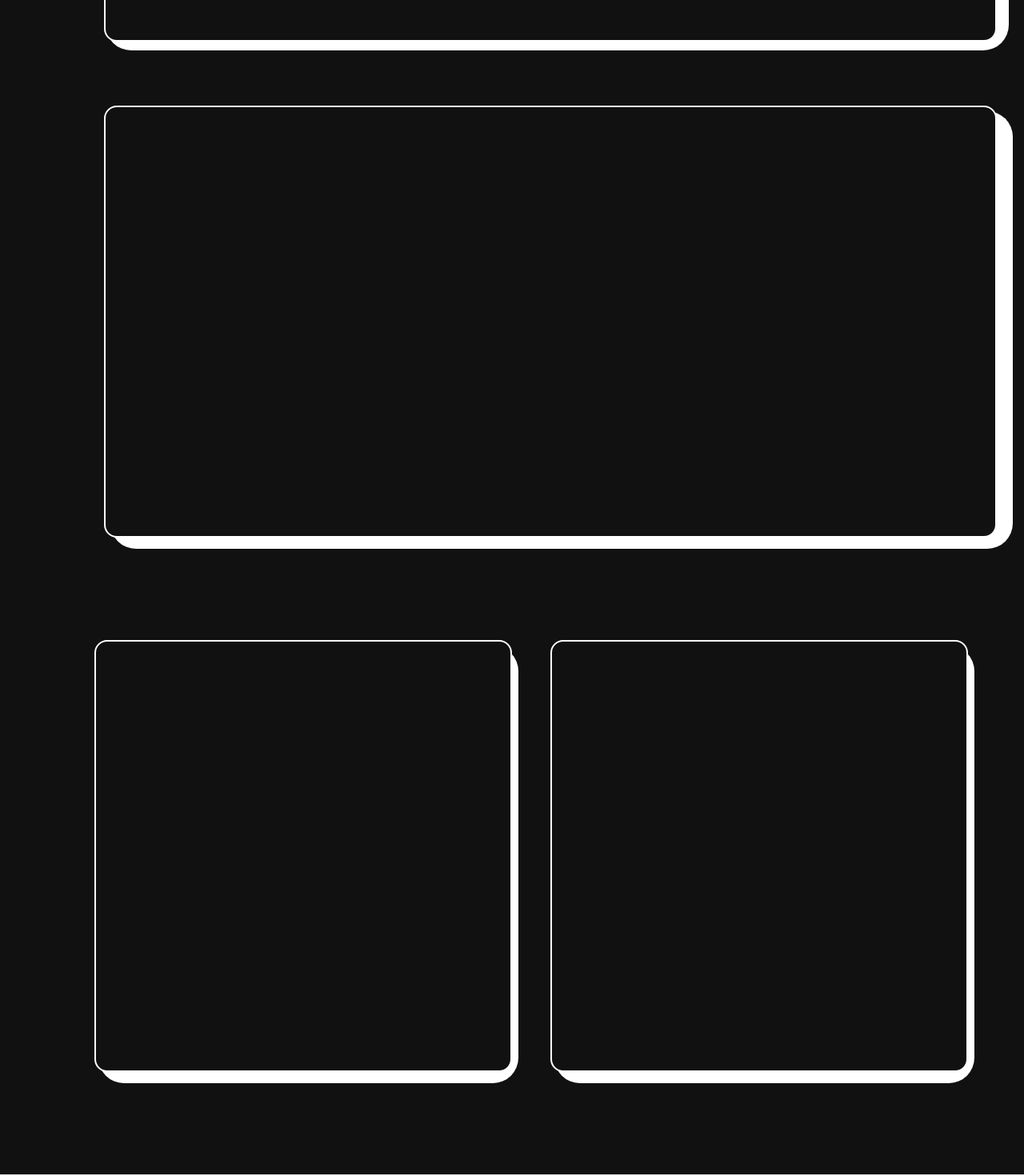
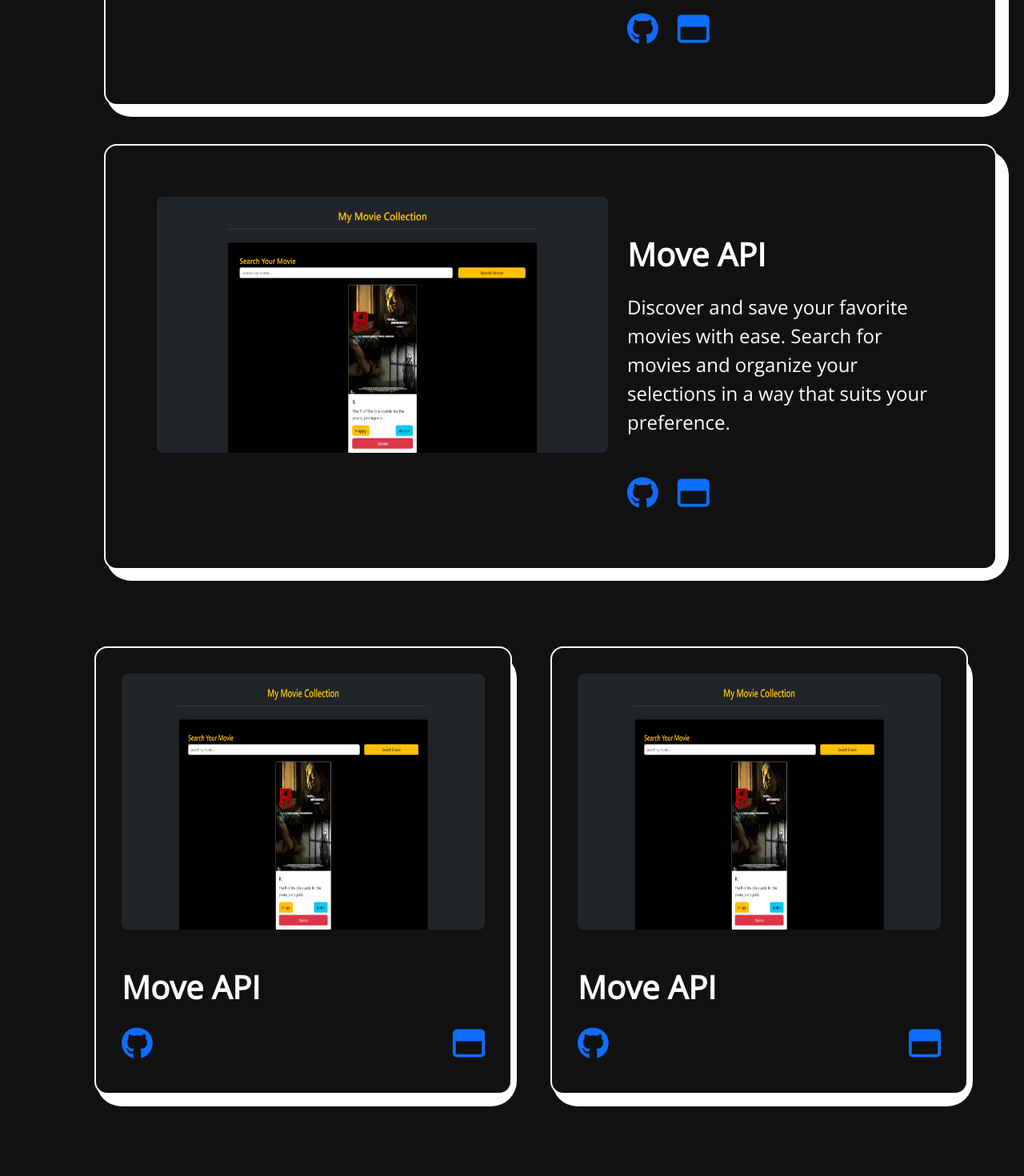
Before and after one commit to GauravShreenet/portfoliomain, a React (Create React App) app: page /project in a window 1280 px wide. Shown: the part 800-2270 px from the top of the page at 80% size. Built offline with nearby package versions, Linux system fonts and the light colour scheme.

Commit message:
added 2 different card component for lagerproject and small project

```diff
--- a/src/Pages/Project.js
+++ b/src/Pages/Project.js
@@ -1,7 +1,42 @@
 import React from 'react'
 import { Card } from '../component/Card'
+import imageMovie from '../asset/movieapi.PNG'
+import { SmallCard } from '../component/SmallCard'
 
 export const Project = () => {
+
+  const projectBig = [
+    {
+      image: imageMovie,
+      title: "Move API",
+      descrip: "Discover and save your favorite movies with ease. Search for movies and organize your selections in a way that suits your preference.",
+      linkGit: "https://github.com/GauravShreenet/MovieApi",
+      linkPage: "https://movie-api-taupe.vercel.app/"
+    },
+    {
+      image: imageMovie,
+      title: "Move API",
+      descrip: "Discover and save your favorite movies with ease. Search for movies and organize your selections in a way that suits your preference.",
+      linkGit: "https://github.com/GauravShreenet/MovieApi",
+      linkPage: "https://movie-api-taupe.vercel.app/"
+    },
+  ]
+
+  const projectSmall = [
+    {
+      image: imageMovie,
+      title: "Move API",
+      linkGit: "https://github.com/GauravShreenet/MovieApi",
+      linkPage: "https://movie-api-taupe.vercel.app/"
+    },
+    {
+      image: imageMovie,
+      title: "Move API",
+      linkGit: "https://github.com/GauravShreenet/MovieApi",
+      linkPage: "https://movie-api-taupe.vercel.app/"
+    },
+  ]
+
   return (
     <>
       <title>GauravShreenet | Project</title>
@@ -10,8 +45,32 @@ export const Project = () => {
           Building the future, one line of code at a time.
         </div>
         <div>
-          <Card />
-          <div className="col mb-5 boxShad ms-5 rounded-4 d-flex justify-content-center align-items-center" style={{ marginTop: '10vh', width: '100%' }}>
+          {projectBig.map((card, i) => (
+            <Card
+              key={i}
+              projectImage={card.image}
+              title={card.title}
+              descrip={card.descrip}
+              linkGit={card.linkGit}
+              linkPage={card.linkPage}
+            />
+          ))}
+        </div>
+
+        <div className="row" style={{ marginBottom: '10vh' }}>
+          {projectSmall.map((item, i) => (
+            <SmallCard
+              key={i}
+              projectImage={item.image}
+              title={item.title}
+              linkGit={item.linkGit}
+              linkPage={item.linkPage}
+            />
+          ))}
+
+        </div>
+
+        {/* <div className="col mb-5 boxShad ms-5 rounded-4 d-flex justify-content-center align-items-center" style={{ marginTop: '10vh', width: '100%' }}>
             <div className='boxCon rounded-5' style={{ right: '-2%', width: '101.5%' }} />
             <div className="imageAbout d-flex justify-content-center align-items-center">
 
@@ -30,8 +89,8 @@ export const Project = () => {
 
               </div>
             </div>
-          </div>
-        </div>
+          </div> */}
+
       </div>
 
 
--- a/src/component/Card.js
+++ b/src/component/Card.js
@@ -1,16 +1,15 @@
 import React from 'react'
-import imageMovie from '../asset/movieapi.PNG'
 
 export const Card = ({ projectImage, title, descrip, linkGit, linkPage }) => {
     return (
         <>
-            <div className="col mt-5 mb-5 boxShad ms-5 rounded-4" style={{ marginTop: '10vh', width: '100%', padding: '4rem'}}>
+            <div className="mt-5 mb-5 boxShad ms-5 rounded-4" style={{ marginTop: '10vh', width: '100%', padding: '4rem'}}>
                 <div className='boxCon rounded-5' style={{ right: '-1.5%', width: '101.5%' }} />
                 <div className="row">
-                    <div className="col-7">
+                    <div className="col-md-7">
                         <img src={projectImage} alt="" className='card-img-top rounded-3' style={{height: '25vw'}}/>
                     </div>
-                    <div className="col-5 d-flex flex-column justify-content-center ">
+                    <div className="col-md-5 d-flex flex-column justify-content-center mt-5">
                         <h3 className="card-title fw-bold fs-1">{title}</h3>
                         <p className="card-text mt-4 fs-4">{descrip}</p>
                         <div className='d-flex mt-4 fs-1'>
--- /dev/null
+++ b/src/component/SmallCard.js
@@ -0,0 +1,22 @@
+import React from 'react'
+
+export const SmallCard = ({ projectImage, title, linkGit, linkPage }) => {
+    return (
+        <>
+            <div className="col-md mt-5 mb-5 boxShad ms-5 rounded-4" style={{ marginTop: '10vh', width: '100%', padding: '2rem' }}>
+                <div className='boxCon rounded-5' style={{ right: '-1.5%', width: '101.5%' }} />
+                <div className="col">
+                    <img src={projectImage} alt="" className='card-img-top rounded-3' style={{ height: '25vw' }} />
+                </div>
+                <div className="col d-flex flex-column justify-content-center mt-5">
+                    <h3 className="card-title fw-bold fs-1">{title}</h3>
+                    <div className='d-flex justify-content-between fs-1 mt-3'>
+                        <a href={linkGit} className='me-4'><i className="fa-brands fa-github"></i></a>
+                        <a href={linkPage}><i className="fa-regular fa-window-maximize"></i></a>
+                    </div>
+
+                </div>
+            </div>
+        </>
+    )
+}
```
Also changed, not shown: src/asset/SuperApi.PNG (added).
